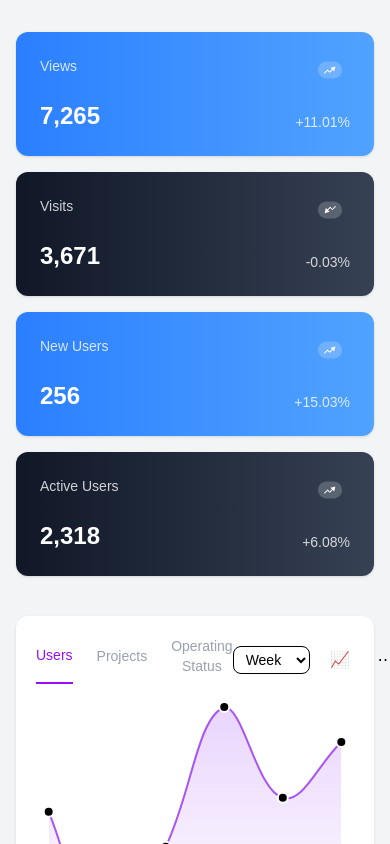
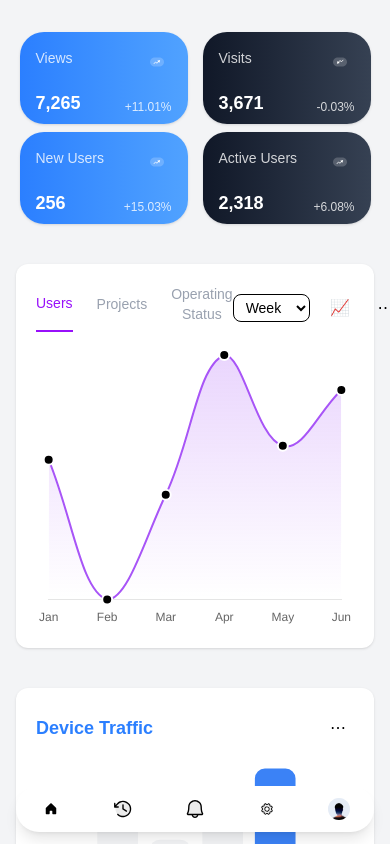
Before and after one commit to IntuzJainilS/figma-project, a Next.js app: page / in a window 390 px wide. Shown: the top 844 px of the page. Built offline with nearby package versions, Linux system fonts and the light colour scheme.

Commit message:
added footer for mobile and updated styling for header and footer

```diff
--- a/app/components/Footer.tsx
+++ b/app/components/Footer.tsx
@@ -1,8 +1,17 @@
 import Link from "next/link"
+import Image from "next/image"
+import home from "../../public/headericons/home.svg"
+import setting from "@/public/headericons/settings.svg"
+import notification from "../../public/headericons/notification.svg"
+import timer from "../../public/headericons/timer.svg"
+import Byewind from "../../public/sidebaricons/AvatarByewind.svg"
+
 
 const Footer = () => {
   return (
-    <div className="hidden md:flex w-full items-center justify-between mt-2 px-6 py-4 bg-gray-100 border-t border-gray-100">
+    <>
+     {/* desktop footer */}
+    <div className="hidden md:flex w-full items-center justify-between mt-4 px-6 py-4 bg-gray-100 border-t border-gray-100">
       <p className="size-3 leading-4 w-30 text-gray-500">© 2026 SnowUI</p>
       <nav className="flex gap-2">
         <Link href='#' className="text-sm text-gray-500 hover:text-gray-900 transition-colors">About</Link>
@@ -10,6 +19,18 @@ const Footer = () => {
         <Link href='#' className="text-sm text-gray-500 hover:text-gray-900 transition-colors">Contact Us</Link>
       </nav>
     </div>
+
+    {/* mobile footer */}
+     <div className="md:hidden fixed bottom-3 left-0 right-0 z-50 px-4">
+        <div className="bg-white rounded-3xl shadow-lg px-6 py-3 flex items-center justify-between">
+          <Link href="#"><Image src={home} alt="home" width={22} height={22} /></Link>
+          <Link href="#"><Image src={timer} alt="history" width={22} height={22} /></Link>
+          <Link href="#"><Image src={notification} alt="bell" width={22} height={22} /></Link>
+          <Link href="#"><Image src={setting} alt="settings" width={22} height={22} /></Link>
+          <Link href="#"><Image src={Byewind} alt="user" width={22} height={22} /></Link>
+        </div>
+      </div>
+    </>
   )
 }
 
--- a/app/components/Sidebar.tsx
+++ b/app/components/Sidebar.tsx
@@ -23,7 +23,7 @@ export default function Page() {
     <div className="flex h-full">
       <aside className="w-64 h-full bg-gray-100 px-4 py-6 flex flex-col">
         <div className="flex items-center gap-2 px-2 mb-8">
-          <Image src={snowuilogo} alt="Logo" height={32} width={119} />
+          <Image src={snowuilogo} alt="Logo" height={32} width={119} loading="eager" />
         </div>
 
         {/* sidebar menu */}
--- a/app/page.tsx
+++ b/app/page.tsx
@@ -52,29 +52,28 @@ export default function Home() {
 
       <main className="flex-1 w-full min-h-screen p-4 flex flex-col">
         <Header />
-        <div className="grid grid-cols-1 md:grid-cols-2 xl:grid-cols-4 w-full gap-4 mt-4">
+        <div className="grid grid-cols-2 sm:grid-cols-2 lg:grid-cols-4 gap-2 sm:gap-4 w-full mt-4 place-items-center">
           {stats.map((item) => (
             <div
               key={item.title}
-              className={`w-full p-6 rounded-xl bg-linear-to-r ${item.bg} text-white shadow flex flex-col`}
-            >
+              className={`min-w-40 w-42 h-23 sm:w-full sm:h-auto p-4 sm:p-6 rounded-3xl bg-linear-to-r ${item.bg} text-white shadow flex flex-col`}>
               <div className="flex justify-between items-start">
                 <p className="text-sm opacity-80 w-49 h-6 ">
                   {item.title}
                 </p>
                 <div className="flex text-right w-10 h-7 pt-0.5 pb-0.5 px-2">
-                 <Image src={item.image} alt="icon" height={24} width={24} className="opacity-100" />
+                  <Image src={item.image} alt="icon" height={24} width={24} className="opacity-100" />
                 </div>
 
               </div>
 
 
               <div className="flex justify-between items-end mt-4">
-                <h2 className="text-2xl font-semibold leading-8">
+                <h2 className="text-lg sm:text-2xl font-semibold leading-tight">
                   {item.value}
                 </h2>
 
-                <p className="text-sm opacity-80">
+                <p className="text-xs sm:text-sm opacity-80">
                   {item.change}
                 </p>
               </div>
```
Also changed, not shown: public/headericons/home.svg (added), public/headericons/settings.svg (added).
